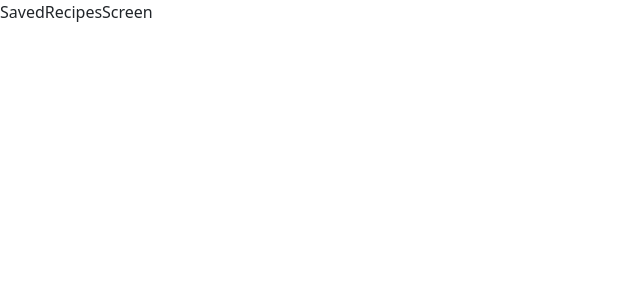
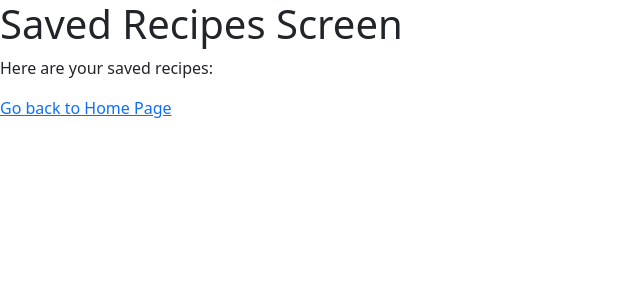
Before and after one commit to Hugina/CodingWebApp, a React app in the folder client/: page /saved-recipes in a window 1280 px wide. Shown: the top 300 px of the page, without its empty margins (0-640 px from the left). Built offline with nearby package versions, Linux system fonts and the light colour scheme.

Commit message:
routing works

```diff
--- a/client/package.json
+++ b/client/package.json
@@ -25,6 +25,7 @@
   },
   "devDependencies": {
     "@babel/core": "^7.1.0",
+    "@pmmmwh/react-refresh-webpack-plugin": "^0.5.15",
     "@types/history": "^4.7.0",
     "@types/node": "^10.11.0",
     "@types/react": "^19.0.5",
@@ -36,6 +37,7 @@
     "fork-ts-checker-webpack-plugin": "^9.0.2",
     "html-webpack-plugin": "^5.6.3",
     "prettier": "^1.14.3",
+    "react-refresh": "^0.16.0",
     "sass": "^1.83.0",
     "sass-loader": "^16.0.4",
     "source-map-loader": "^0.2.1",
--- a/client/src/components/HomePage.tsx
+++ b/client/src/components/HomePage.tsx
@@ -3,18 +3,20 @@ import InsertRecipePopUp from './InsertRecipePopUp';
 import { useNavigate } from 'react-router-dom';
 
 const HomePage = () => {
-  const navigate = useNavigate();
-  const handleNavigate = () => {
-    navigate('/saved-recipes');
-  };
+  //const navigate = useNavigate();
+  //const handleNavigate = () => {
+  //  navigate('/saved-recipes');
+  // };
   return (
     <div>
       <h2>Welcome To Recipeasy!</h2>
       <p>Here you can find recipes for all your favorite dishes!</p>
       <InsertRecipePopUp />
-      <button onClick={handleNavigate}>Go to Saved Recipes</button>
+      <p />
+      <a href="/saved-recipes">Go to my saved recipes</a>
     </div>
   );
+  // Remove the unnecessary closing curly brace
 };
 
 export default HomePage;
--- a/client/src/components/SavedRecipesScreen.tsx
+++ b/client/src/components/SavedRecipesScreen.tsx
@@ -1,7 +1,13 @@
 import React from 'react';
 
 const SavedRecipesScreen = () => {
-  return <div>SavedRecipesScreen</div>;
+  return (
+    <div>
+      <h1>Saved Recipes Screen</h1>
+      <p>Here are your saved recipes:</p>
+      <a href="/">Go back to Home Page</a>
+    </div>
+  );
 };
 
 export default SavedRecipesScreen;
```
Also changed, not shown: 1 other file (tests, documents, lock files or other folders).
